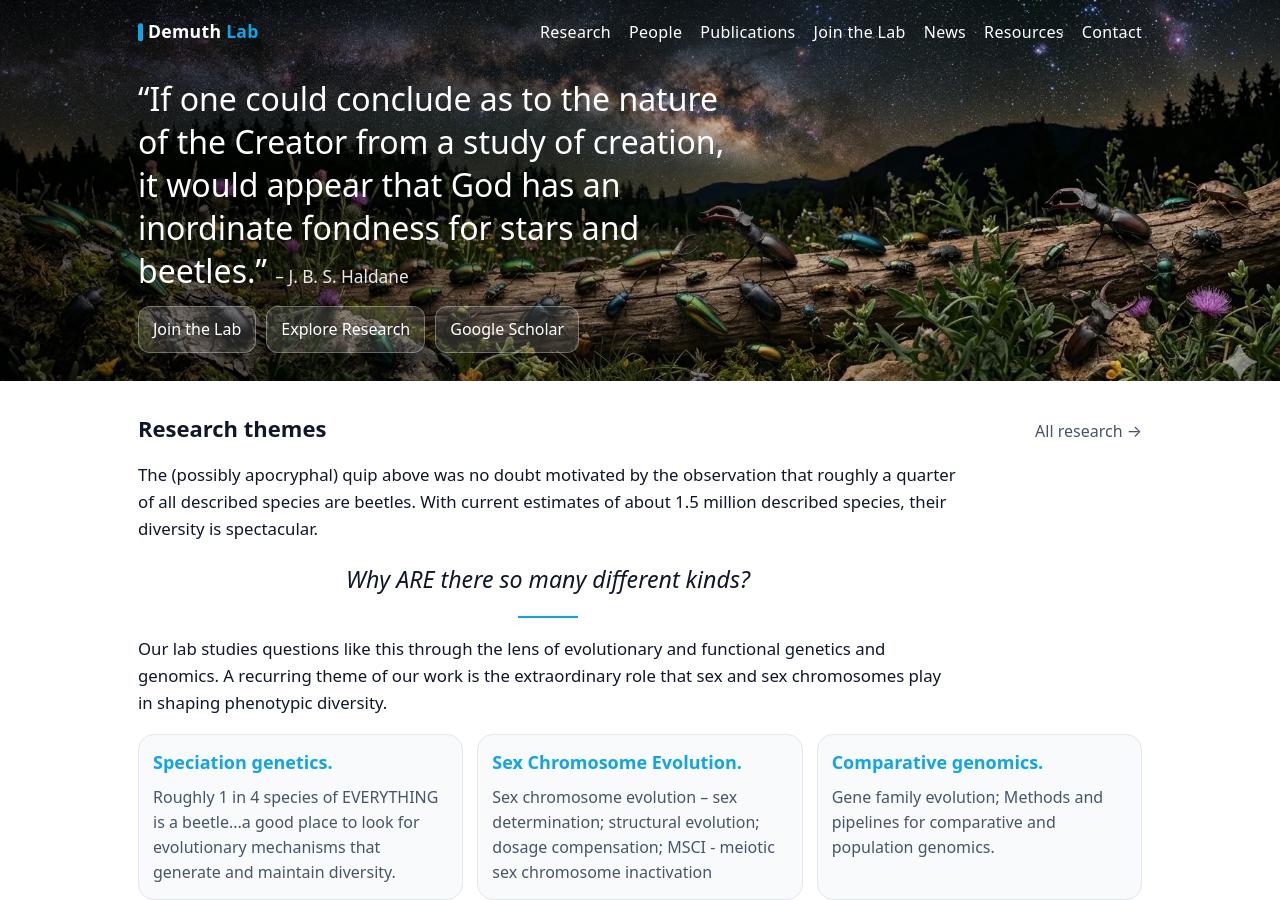
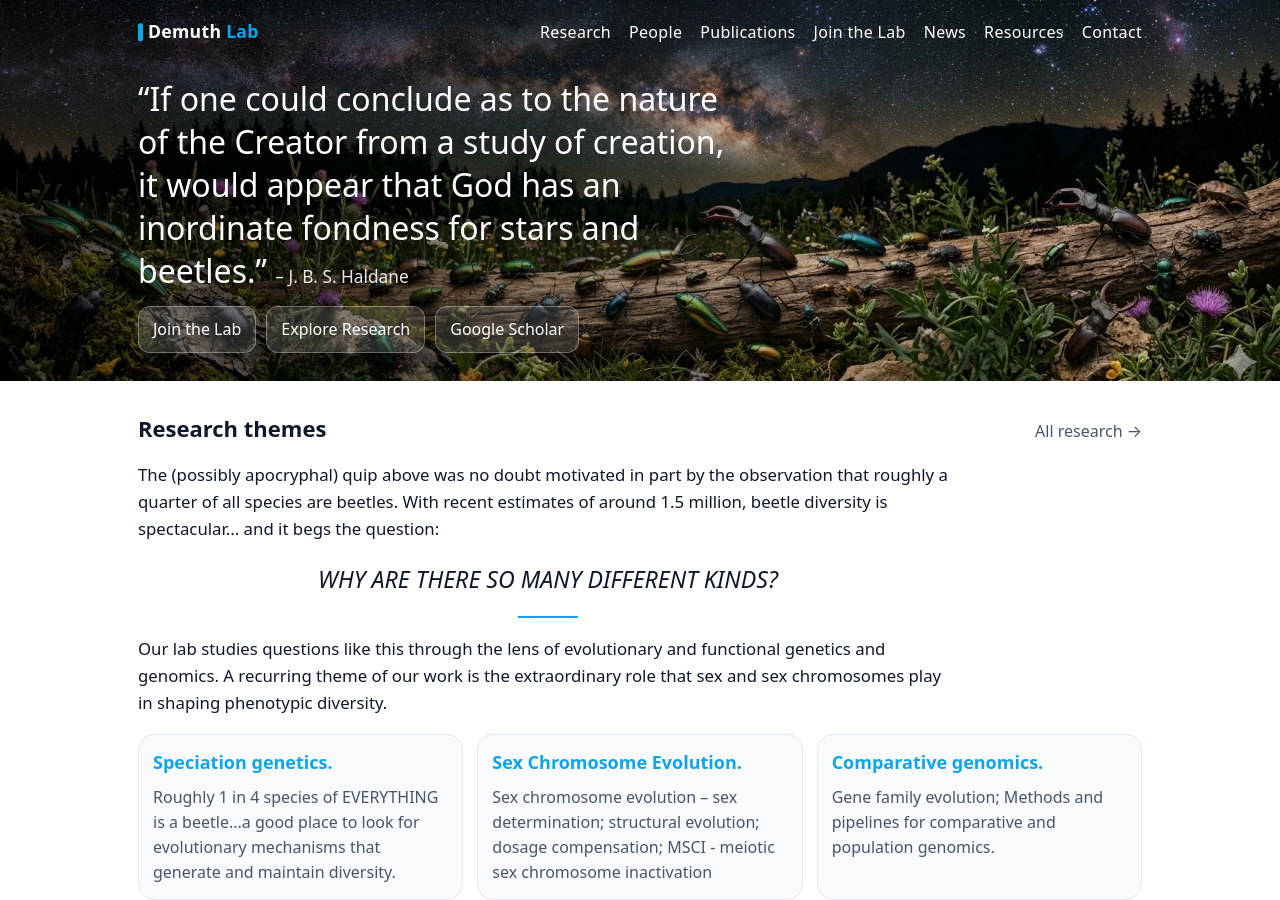
Before and after one commit to demuth-lab/demuth-lab.github.io, a Jekyll site: the page built from index.md, in a window 1280 px wide and 900 px high. Built offline with Jekyll 4.4.1, drawn with Linux system fonts in a browser that asks for light colours.

Commit message:
Update index.md

```diff
--- a/index.md
+++ b/index.md
@@ -30,11 +30,11 @@ show_title: false
 <div class="research-intro">
 
 <p>
-The (possibly apocryphal) quip above was no doubt motivated by the observation that roughly a quarter of all described species are beetles. With current estimates of about 1.5 million described species, their diversity is spectacular.
+The (possibly apocryphal) quip above was no doubt motivated in part by the observation that roughly a quarter of all species are beetles. With recent estimates of around 1.5 million, beetle diversity is spectacular... and it begs the question:
 </p>
 
 <p class="research-question">
-<em>Why ARE there so many different kinds?</em>
+<em>WHY ARE THERE SO MANY DIFFERENT KINDS?</em>
 </p>
 
 <p>
```
